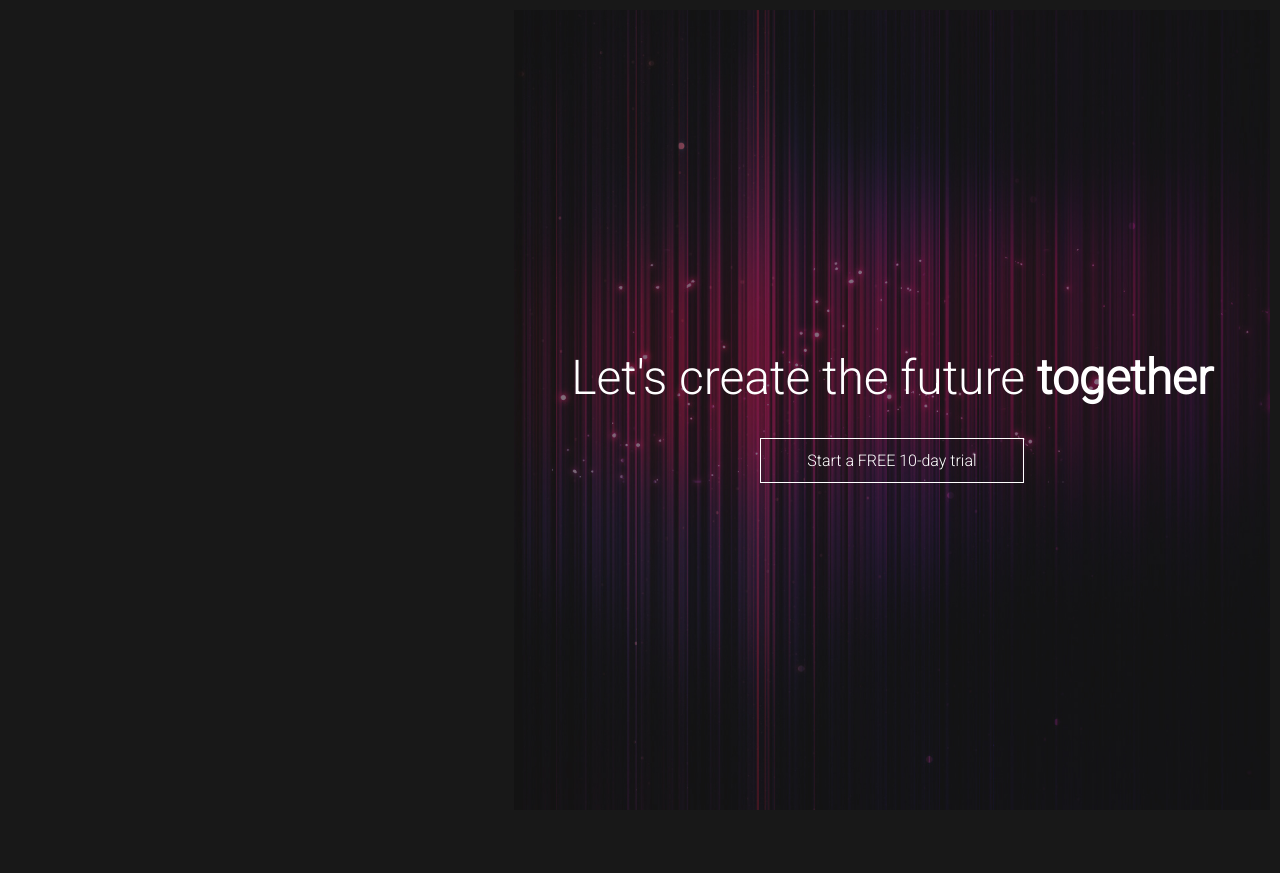
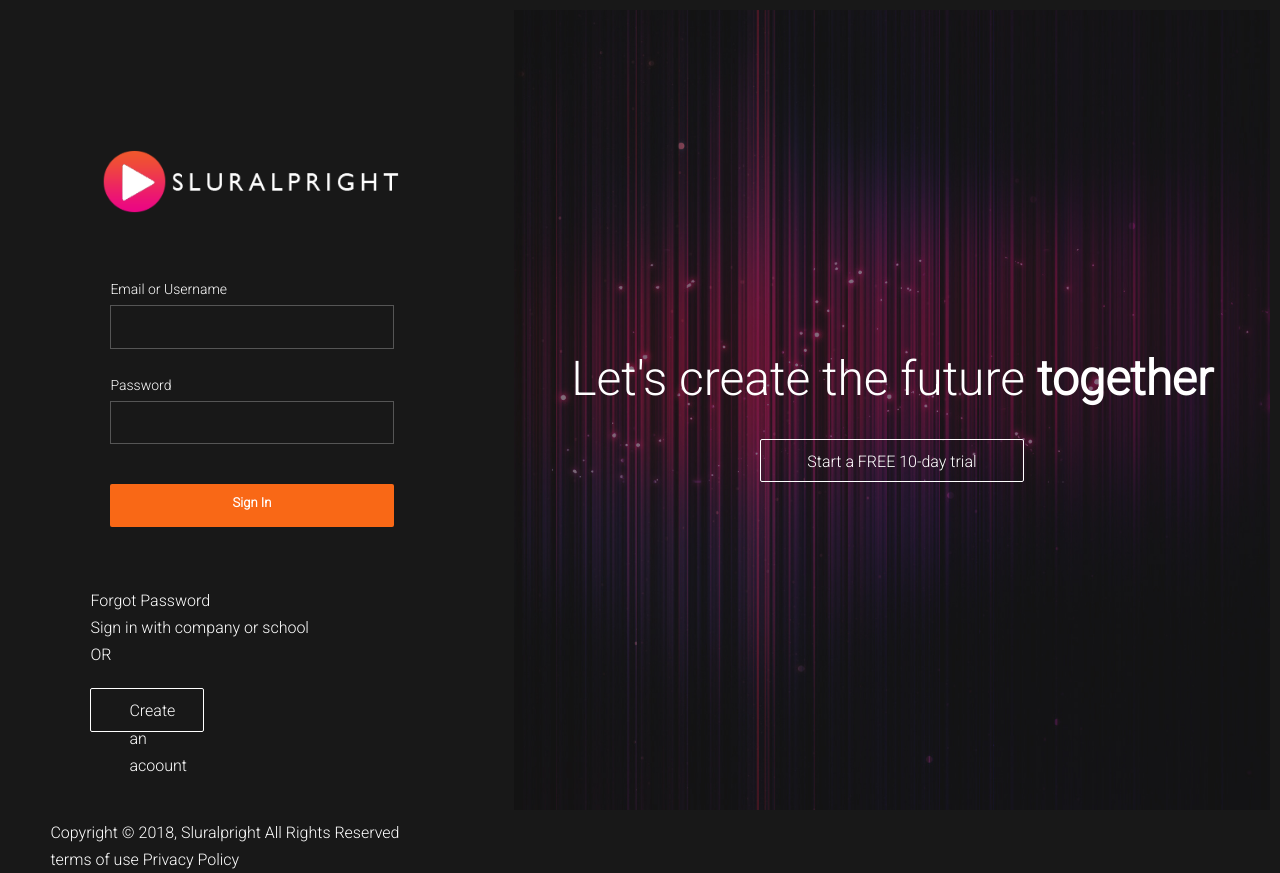
Before and after one commit to ashavakkattil/Day8-PluralSightClone, a plain HTML site: page index.html in a window 1280 px wide. Before the commit the page ends 820 px from the top, so only its background shows below. Drawn offline with Linux system fonts and the light colour scheme.

Commit message:
Sign in form

```diff
--- a/css/style.css
+++ b/css/style.css
@@ -19,17 +19,63 @@ a {
   display: flex;
 }
 
-.btn{
+.btn {
   display: inline-block;
   border: 1px solid #ffffff;
   align-self: center;
-    padding: 8px 35px;
+  padding: 8px 38px;
   width: 35%;
   margin-top: 20px;
+  border-radius: 2px;
+  height: 2.7rem;
 }
+/* Authentication */
+
 .authentication {
   flex: 4;
 }
+.container {
+  width: 80%;
+  max-width: 960px;
+  margin: auto;
+}
+.form-container {
+  display: flex;
+  flex-direction: column;
+  margin: 150px 40px 40px 40px;
+}
+.logo {
+  width: 300px;
+  align-self: center;
+}
+.sign-in-form{
+    margin: 50px 10px;
+    padding: 10px;
+}
+.form-container label,
+input {
+  display: block;
+  width: 100%;
+  font-size: 14px;
+  line-height: 2rem;
+}
+.form-container input{
+    background: #181818;
+    border: 1px solid #555555;
+    padding: 10px 0px;
+    height: 2.7rem;
+    margin-bottom: 20px;
+}
+.form-container .sign-in-btn{
+    background-color: #f96816;
+    border: none;
+    font-size: 13px;
+    font-weight: bold;
+    width: 100%;
+    text-align: center;
+}
+/* Showcase */
+
 .showcase {
   display: flex;
   flex-direction: column;
@@ -45,9 +91,9 @@ a {
   font-size: 3rem;
   font-weight: 300;
 }
-.showcase h2 span{
+.showcase h2 span {
   font-weight: bold;
 }
-.showcase a span{
+.showcase a span {
   text-transform: uppercase;
 }
--- a/index.html
+++ b/index.html
@@ -11,7 +11,41 @@
 
 <body>
     <div class="wrapper">
-        <div class="authentication"></div>
+        <div class="authentication">
+            <div class="container">
+                <div class="form-container">
+                    <img src="./images/logo.png" alt="" class="logo">
+                    <form class="sign-in-form">
+                        <label for="">Email or Username</label>
+                        <input type="email">
+                        <label for="">Password</label>
+                        <input type="password">
+                        <a href="#" class="btn sign-in-btn">Sign In</a>
+                    </form>
+                    <div class="reset-password">
+                        <p>
+                            <a href="#" class="reset">Forgot Password</a>
+                        </p>
+                        <p>
+                            <a href="#" class="alternate-sign-in">Sign in with company or school</a>
+                        </p>
+                    </div>
+                    <span>OR</span>
+                    <div class="sign-up">
+                        <a href="#" class="sign-up btn">Create an acoount</a>
+                    </div>
+                </div>
+                <footer>
+                    <p>
+                        Copyright &copy; 2018, Sluralpright All Rights Reserved
+                    </p>
+                    <p>
+                        <a href="#" class="policy">terms of use </a>
+                        <a href="#" class="policy">Privacy Policy</a>
+                    </p>
+                </footer>
+            </div>
+        </div>
         <div class="showcase">
             <h2>Let's create the future <span>together</span></h2>
             <a href="#" class="btn">Start a <span>free</span> 10-day trial</a>
```
Lines whose indentation alone changed are shown as unchanged.
